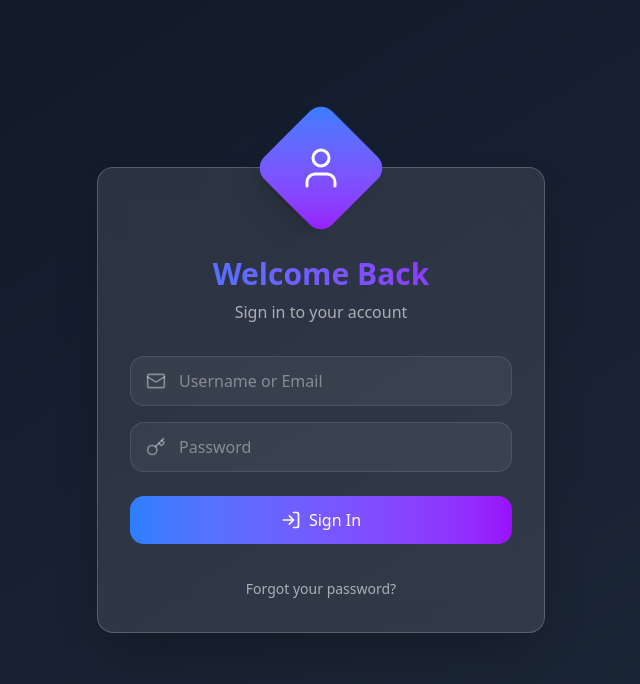
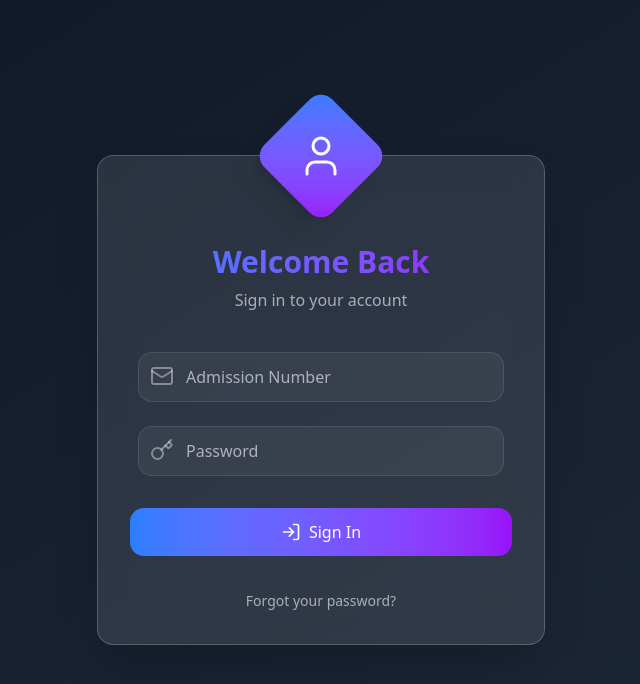
Before and after one commit to Ansh-699/Aims, a Next.js app: page / in a window 1280 px wide. Shown: the top 684 px of the page, without its empty margins (319-959 px from the left). Built offline with nearby package versions, Linux system fonts and the light colour scheme.

Commit message:
UI-change

```diff
--- a/app/page.tsx
+++ b/app/page.tsx
@@ -1,6 +1,7 @@
 "use client";
 import React, { useState } from "react";
 import { User, Key, LogIn, Mail, AlertCircle } from "lucide-react";
+import { FloatLabel } from "primereact/floatlabel";
 
 const SignIn = () => {
   const [username, setUsername] = useState("");
@@ -19,6 +20,7 @@ const SignIn = () => {
         headers: { "Content-Type": "application/json" },
         body: JSON.stringify({ username, password }),
       });
+
       const loginData = await loginRes.json();
       if (!loginRes.ok || !loginData.token) {
         setMessage(loginData.msg || loginData.error || "Login failed");
@@ -38,22 +40,6 @@ const SignIn = () => {
     alert("cry");
   };
 
-  // if (loading) {
-  //   return (
-  //     <div className="min-h-screen flex items-center justify-center bg-gradient-to-br from-gray-900 to-gray-800 p-4">
-  //       <div className="relative bg-white/10 backdrop-blur-lg p-8 rounded-2xl shadow-2xl w-full max-w-md border border-white/20 animate-fadeIn">
-  //         <div className="flex flex-col items-center justify-center gap-4">
-  //           <div className="relative w-16 h-16">
-  //             <div className="absolute inset-0 rounded-full border-4 border-white/20"></div>
-  //             <div className="absolute inset-0 rounded-full border-4 border-t-blue-500 border-r-transparent border-b-transparent border-l-transparent animate-spin"></div>
-  //           </div>
-  //           <p className="text-white/80 text-lg font-medium">Signing you in...</p>
-  //         </div>
-  //       </div>
-  //     </div>
-  //   );
-  // }
-
   return (
     <div className="min-h-screen flex items-center justify-center bg-gradient-to-br from-gray-900 to-gray-800 p-4">
       <div className="relative bg-white/10 backdrop-blur-lg p-8 rounded-2xl shadow-2xl w-full max-w-md border border-white/20 animate-fadeIn transition-all duration-300 hover:shadow-blue-500/20">
@@ -71,36 +57,49 @@ const SignIn = () => {
         </div>
 
         <form onSubmit={handleSubmit} className="space-y-6">
-          <div className="space-y-4">
+          <div className="space-y-6 text-white p-2">
+            {/* Username */}
             <div className="relative group">
-              <div className="absolute inset-y-0 left-0 pl-4 flex items-center pointer-events-none transition-transform duration-300 group-focus-within:scale-110">
-                <Mail className="h-5 w-5 text-white/40 group-focus-within:text-blue-500 transition-colors duration-300" />
-              </div>
+              <FloatLabel>
                 <input
+                  id="username"
                   type="text"
-                placeholder="Username or Email"
                   value={username}
                   onChange={(e) => setUsername(e.target.value)}
-                className="w-full pl-12 pr-4 py-3 bg-white/5 border border-white/10 rounded-xl focus:outline-none focus:ring-2 focus:ring-blue-500/50 focus:border-transparent text-white placeholder-white/40 transition-all duration-300"
-                required
+                  className="peer w-full pl-10 pr-4 py-3 bg-white/5 border border-white/10 rounded-xl text-white focus:outline-none focus:ring-2 focus:ring-blue-500/50 focus:border-transparent placeholder-transparent"
                 />
+                <label
+                  htmlFor="username"
+                  className=" pl-2  text-white/60 peer-placeholder-shown:translate-y-3 peer-placeholder-shown:text-base peer-placeholder-shown:text-white/40 transition-all duration-200 absolute left-10 top-2.5 pointer-events-none"
+                >
+                  Admission Number
+                </label>
+              </FloatLabel>
+              <Mail className="absolute left-3 top-3 text-white/40 group-focus-within:text-blue-500 transition-colors duration-300" />
             </div>
 
+            {/* Password */}
             <div className="relative group">
-              <div className="absolute inset-y-0 left-0 pl-4 flex items-center pointer-events-none transition-transform duration-300 group-focus-within:scale-110">
-                <Key className="h-5 w-5 text-white/40 group-focus-within:text-blue-500 transition-colors duration-300" />
-              </div>
+              <FloatLabel>
                 <input
+                  id="password"
                   type="password"
-                placeholder="Password"
                   value={password}
                   onChange={(e) => setPassword(e.target.value)}
-                className="w-full pl-12 pr-4 py-3 bg-white/5 border border-white/10 rounded-xl focus:outline-none focus:ring-2 focus:ring-blue-500/50 focus:border-transparent text-white placeholder-white/40 transition-all duration-300"
-                required
+                  className="peer w-full pl-10 pr-4 py-3 bg-white/5 border border-white/10 rounded-xl text-white focus:outline-none focus:ring-2 focus:ring-blue-500/50 focus:border-transparent placeholder-transparent"
                 />
+                <label
+                  htmlFor="password"
+                  className="pl-2 text-white/60 peer-placeholder-shown:translate-y-3 peer-placeholder-shown:text-base peer-placeholder-shown:text-white/40 transition-all duration-200 absolute left-10 top-2.5 pointer-events-none"
+                >
+                  Password
+                </label>
+              </FloatLabel>
+              <Key className="absolute left-3 top-3 text-white/40 group-focus-within:text-blue-500 transition-colors duration-300" />
             </div>
           </div>
 
+          {/* Error Message */}
           {message && (
             <div className="p-4 bg-red-500/10 border border-red-500/20 rounded-xl flex items-center gap-3 animate-fadeIn">
               <AlertCircle className="h-5 w-5 text-red-500" />
@@ -108,6 +107,7 @@ const SignIn = () => {
             </div>
           )}
 
+          {/* Submit Button */}
           <button
             type="submit"
             className="w-full flex items-center justify-center gap-2 py-3 bg-gradient-to-r from-blue-500 to-purple-600 text-white rounded-xl transition duration-300 transform hover:translate-y-[-2px] hover:shadow-lg hover:shadow-blue-500/25 active:translate-y-0 group"
@@ -124,8 +124,6 @@ const SignIn = () => {
             Forgot your password?
           </button>
         </div>
-
-
       </div>
     </div>
   );
--- a/package.json
+++ b/package.json
@@ -20,6 +20,7 @@
     "framer-motion": "^12.12.1",
     "lucide-react": "^0.511.0",
     "next": "15.3.2",
+    "primereact": "^10.9.5",
     "react": "^19.0.0",
     "react-dom": "^19.0.0",
     "tailwind-merge": "^3.3.0"
```
Also changed, not shown: 1 other file (tests, documents, lock files or other folders). Lines whose indentation alone changed are shown as unchanged.
